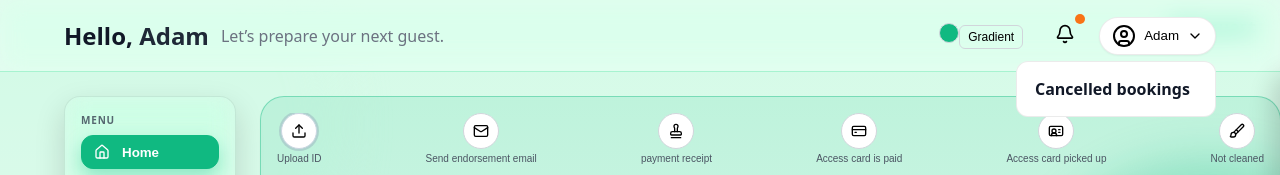
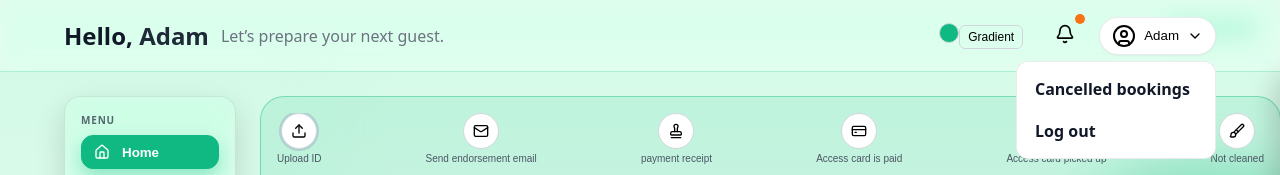
Before and after one commit to adam-hustl/spotmanager, a website: page views/dashboard-new.html in a window 1280 px wide. Both pictures are taken after a click on the button "Adam". Shown: the top 175 px of the page. Drawn offline with nearby package versions, Linux system fonts and the light colour scheme; no server answers.

Commit message:
Added a “Log out” option to the top-right user dropdown

```diff
--- a/views/dashboard-new.html
+++ b/views/dashboard-new.html
@@ -38,6 +38,7 @@
           </button>
           <div id="userMenu" class="user-menu" style="display:none;">
             <a href="/cancelled-bookings" class="user-menu-item">Cancelled bookings</a>
+            <a href="/logout" class="user-menu-item">Log out</a>
           </div>
         </div>
       </div>
```
